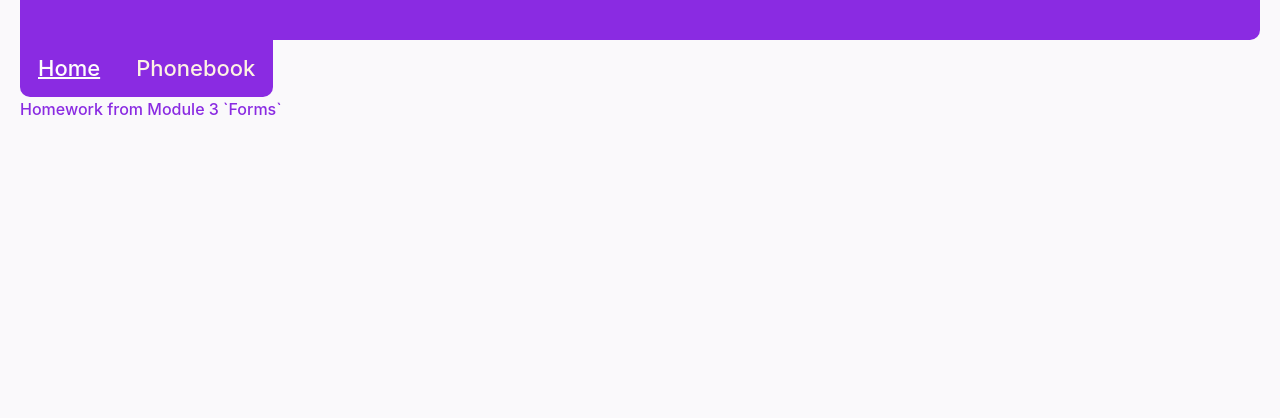
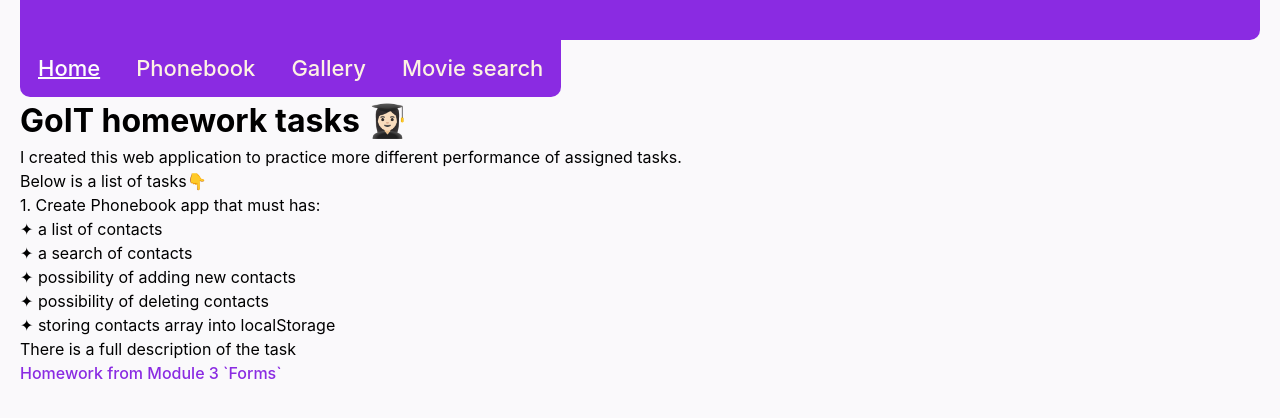
Before and after one commit to TetianaUMKA/additional-react-practice, a React (Vite) app: page / in a window 1280 px wide. Shown: the top 418 px of the page. Built offline with nearby package versions, Linux system fonts and the light colour scheme.

Commit message:
Update files

```diff
--- a/src/components/Navigation/Navigation.jsx
+++ b/src/components/Navigation/Navigation.jsx
@@ -1,29 +1,42 @@
-import { Tab, Tabs, TabList, TabPanel } from "react-tabs";
-// import "react-tabs/style/react-tabs.css";
-import style from "./Navigation.module.css";
+import { Tabs, TabList, TabPanel, Tab } from "react-tabs";
+import css from "./Navigation.module.css";
 import { useState } from "react";
 
 import Home from "../../tabs/Home/Home";
 import Phonebook from "../../tabs/Phonebook/Phonebook";
+import Gallery from "../../tabs/Gallery/Gallery";
+import MovieSearch from "../../tabs/MovieSearch/MovieSearch";
 
 const Navigation = () => {
   const [tabIndex, setTabIndex] = useState(0);
-  console.log(tabIndex);
 
-  const homeTabDecor = [style.tab];
-  const phoneTabDecor = [style.tab];
+  const homeTabDecor = [css.tab];
+  const phoneTabDecor = [css.tab];
+  const galleryTabDecor = [css.tab];
+  const movieTabDecor = [css.tab];
 
-  if (tabIndex === 1) {
-    phoneTabDecor.push(style.active);
-  } else {
-    homeTabDecor.push(style.active);
+  switch (tabIndex) {
+    case 0:
+      homeTabDecor.push(css.active);
+      break;
+    case 1:
+      phoneTabDecor.push(css.active);
+      break;
+    case 2:
+      galleryTabDecor.push(css.active);
+      break;
+    case 3:
+      movieTabDecor.push(css.active);
+      break;
   }
 
   return (
     <Tabs selectedIndex={tabIndex} onSelect={(index) => setTabIndex(index)}>
-      <TabList className={style.tab_list}>
+      <TabList className={css.tab_list}>
         <Tab className={homeTabDecor.join(" ")}>Home</Tab>
         <Tab className={phoneTabDecor.join(" ")}>Phonebook</Tab>
+        <Tab className={galleryTabDecor.join(" ")}>Gallery</Tab>
+        <Tab className={movieTabDecor.join(" ")}>Movie search</Tab>
       </TabList>
 
       <TabPanel>
@@ -32,6 +45,12 @@ const Navigation = () => {
       <TabPanel>
         <Phonebook />
       </TabPanel>
+      <TabPanel>
+        <Gallery />
+      </TabPanel>
+      <TabPanel>
+        <MovieSearch />
+      </TabPanel>
     </Tabs>
   );
 };
--- a/src/tabs/Home/Home.jsx
+++ b/src/tabs/Home/Home.jsx
@@ -1,10 +1,31 @@
 export default function Home() {
   return (
+    <div>
+      <h1>GoIT homework tasks 👩🏻‍🎓</h1>
+      <p>
+        I created this web application to practice more different performance of
+        assigned tasks.
+      </p>
+      <p>Below is a list of tasks👇</p>
+      <ul>
+        <li>
+          <p>
+            1. Create Phonebook app that must has:
+            <br></br> ✦ a list of contacts
+            <br></br> ✦ a search of contacts
+            <br></br> ✦ possibility of adding new contacts
+            <br></br> ✦ possibility of deleting contacts
+            <br></br> ✦ storing contacts array into localStorage
+          </p>
+          <p>There is a full description of the task</p>
           <a
             href="https://www.edu.goit.global/uk/learn/22646607/22355212/22361201/homework"
             target="_blank"
           >
             Homework from Module 3 `Forms`
           </a>
+        </li>
+      </ul>
+    </div>
   );
 }
--- a/src/tabs/Phonebook/Phonebook.jsx
+++ b/src/tabs/Phonebook/Phonebook.jsx
@@ -1,7 +1,7 @@
 export default function Phonebook() {
   return (
     <div>
-      <p>Phonebook</p>
+      <h1>Phonebook</h1>
     </div>
   );
 }
```
Lines whose indentation alone changed are shown as unchanged.
